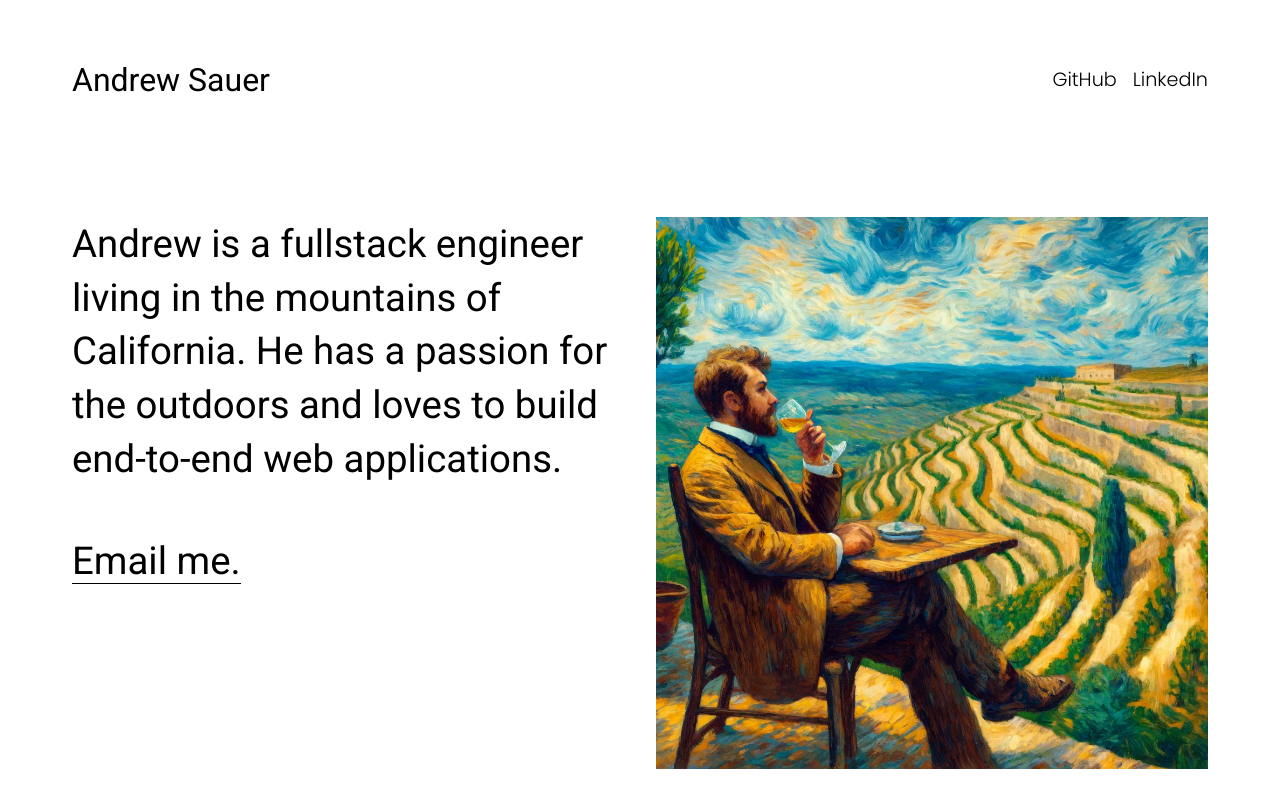
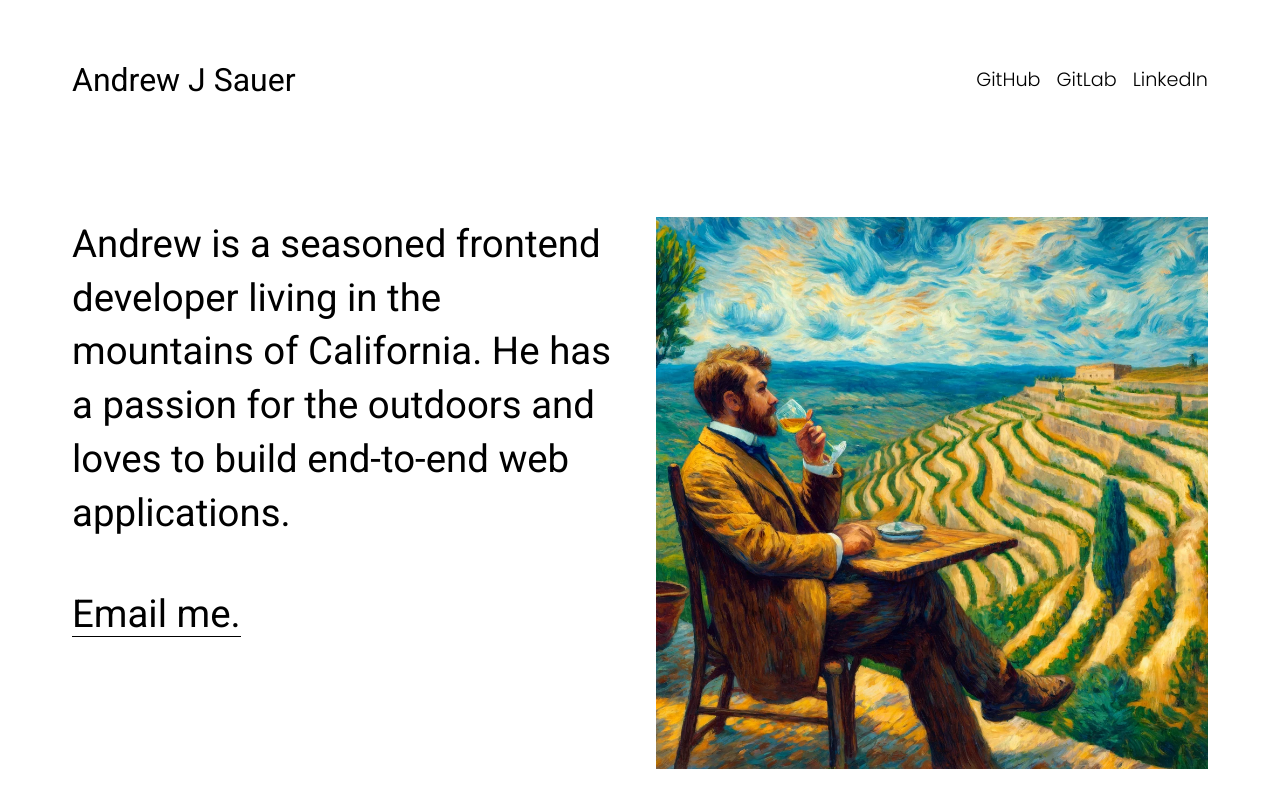
Before and after one commit to andrewjsauer/personal, a Next.js app: page / in a window 1280 px wide. Shown: the top 800 px of the page. Built offline with nearby package versions, Linux system fonts and the light colour scheme.

Commit message:
Small copy changes

```diff
--- a/src/app/page.tsx
+++ b/src/app/page.tsx
@@ -5,7 +5,7 @@ export default function Home() {
   return (
     <main className={styles.main}>
       <div className={styles.header}>
-        <h1 className={styles.title}>Andrew Sauer</h1>
+        <h1 className={styles.title}>Andrew J Sauer</h1>
         <div className={styles.socialContainer}>
           <a
             className={styles.socialLink}
@@ -15,6 +15,15 @@ export default function Home() {
             aria-label="Github (opens in a new tab)"
           >
             GitHub
+          </a>
+          <a
+            className={styles.socialLink}
+            target="_blank"
+            href="https://gitlab.com/andrewjsauer"
+            rel="noopener noreferrer"
+            aria-label="GitLab (opens in a new tab)"
+          >
+            GitLab
           </a>
           <a
             className={styles.socialLink}
@@ -31,7 +40,7 @@ export default function Home() {
       <div className={styles.container}>
         <div className={styles.descriptionContainer}>
           <h1 className={styles.description}>
-            Andrew is a fullstack engineer living in the mountains of
+            Andrew is a seasoned frontend developer living in the mountains of
             California. He has a passion for the outdoors and loves to build
             end-to-end web applications.
           </h1>
```
